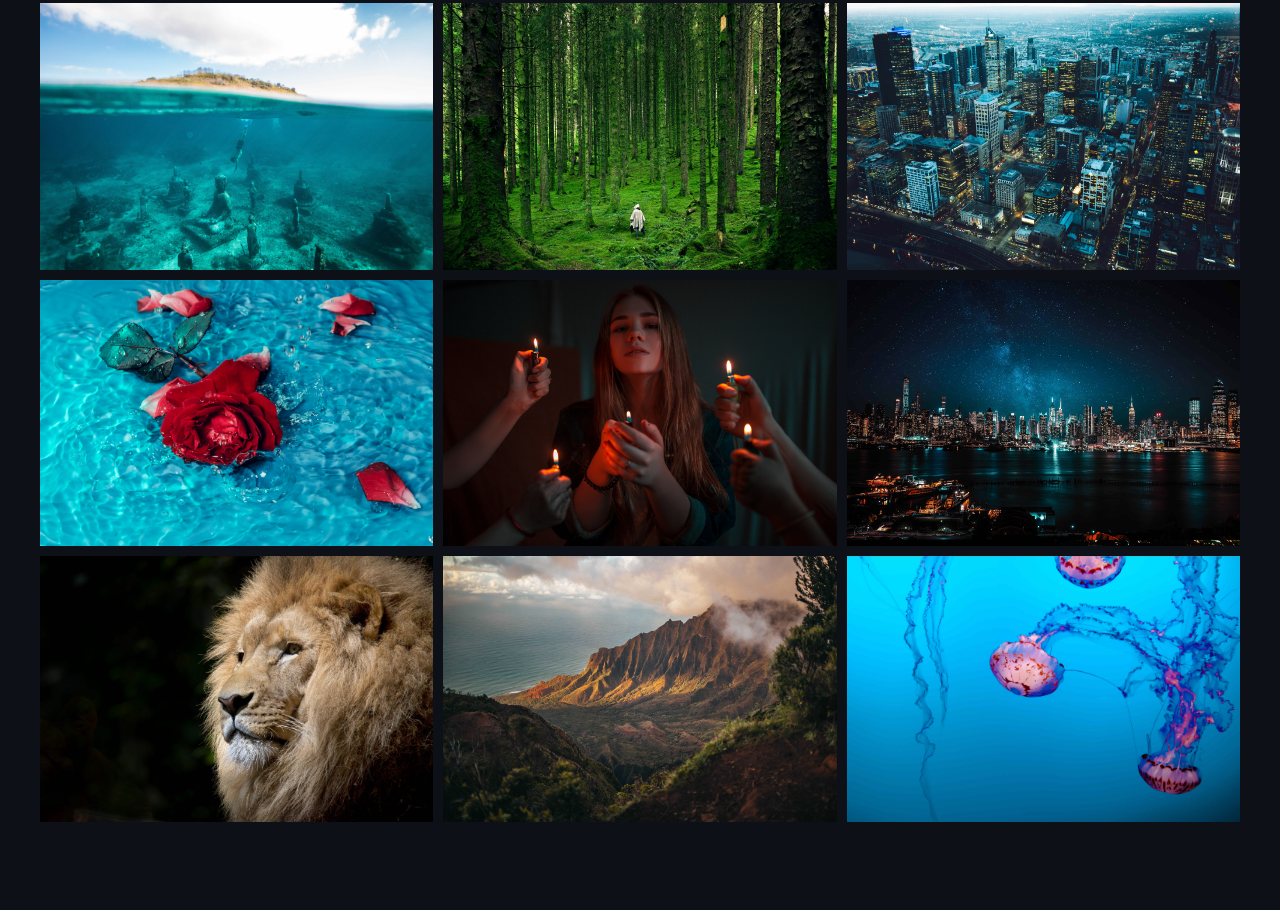
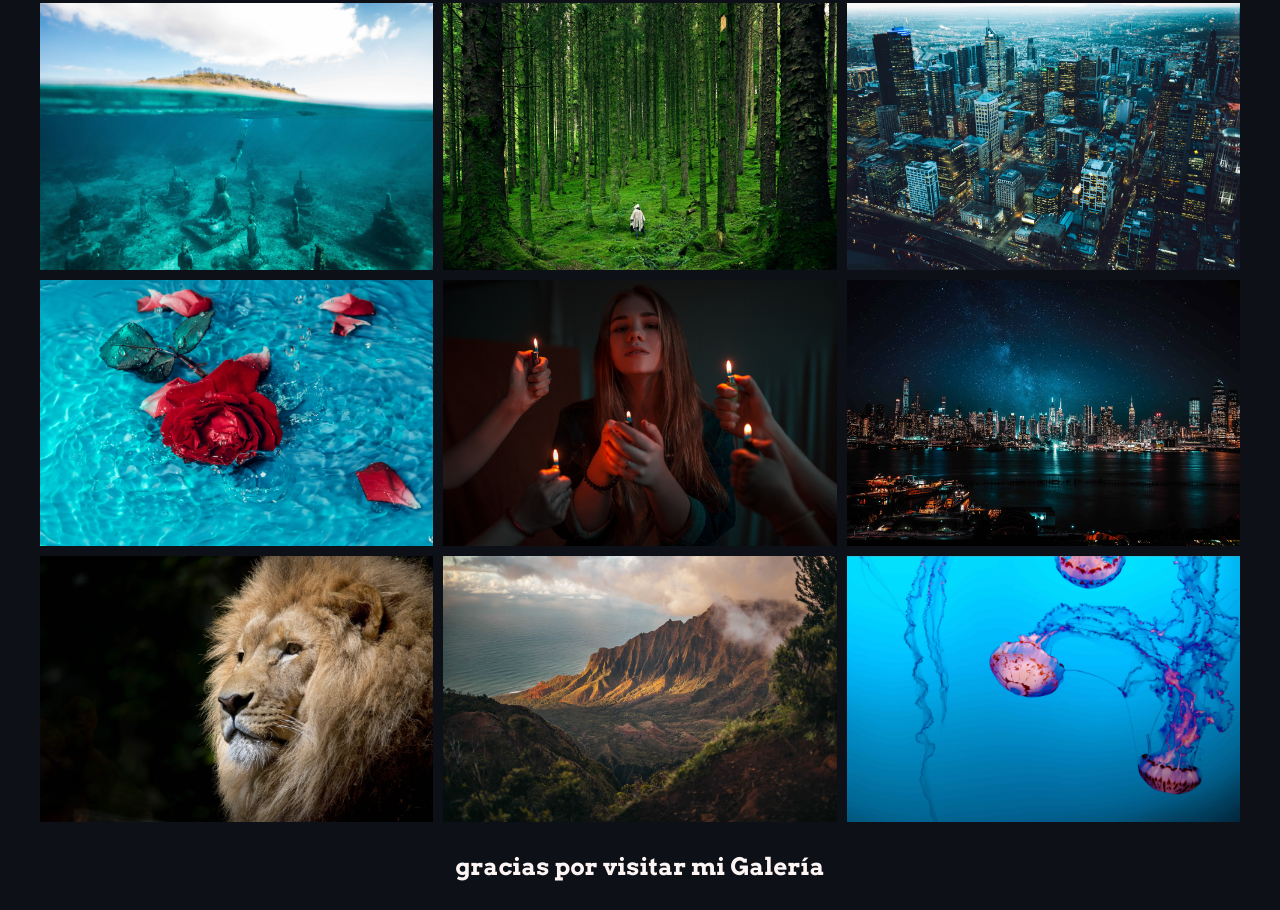
Before and after one commit to TizianoMontenegro/galeria-sencilla, a plain HTML site: page index.html in a window 1280 px wide. Shown: the part 1627-2537 px from the top of the page. Before the commit the page ends 2457 px from the top, so only its background shows below. Drawn offline with Linux system fonts and the light colour scheme.

Commit message:
agregado item
agregando comentario

```diff
--- a/index.html
+++ b/index.html
@@ -68,6 +68,9 @@
             <div class="foto">
                 <img src="images/18-min.jpg" alt="">
             </div>
+            <div class="comment">
+                <h2>gracias por visitar mi Galería</h2>
+            </div>
         </div>
     </div>
 </body>
```
